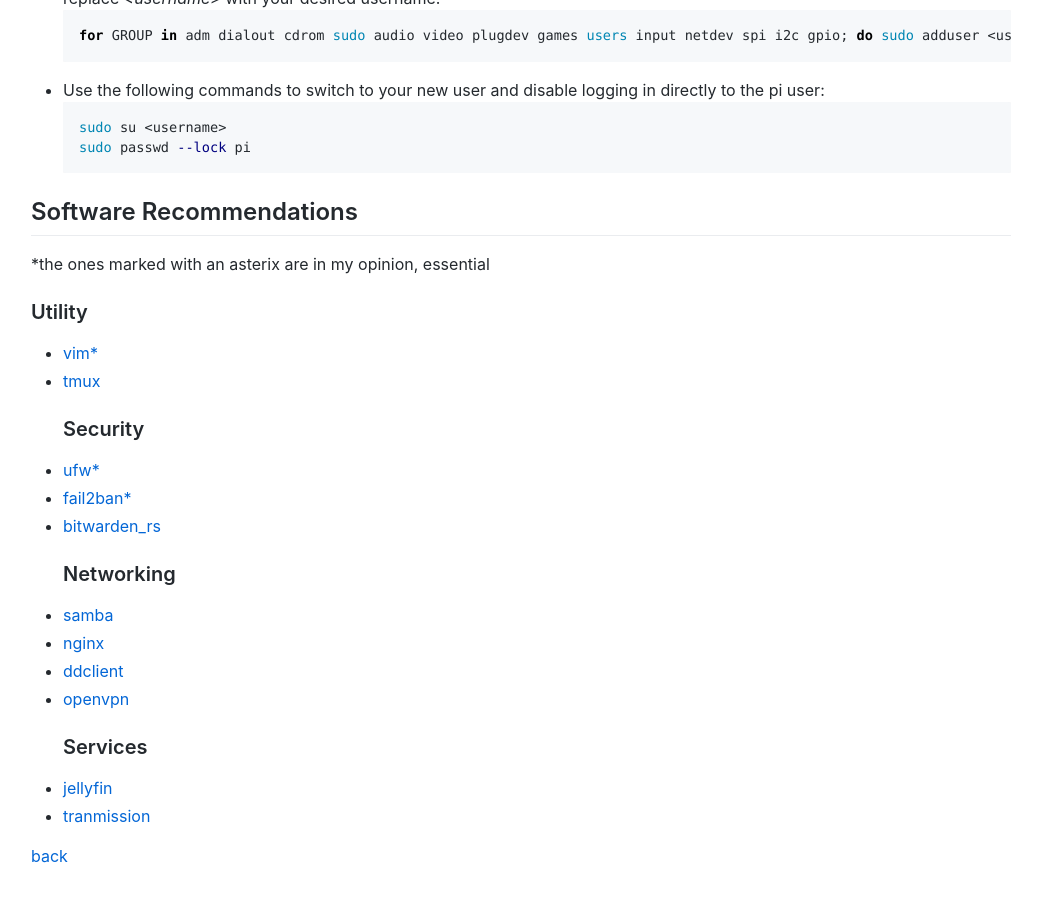
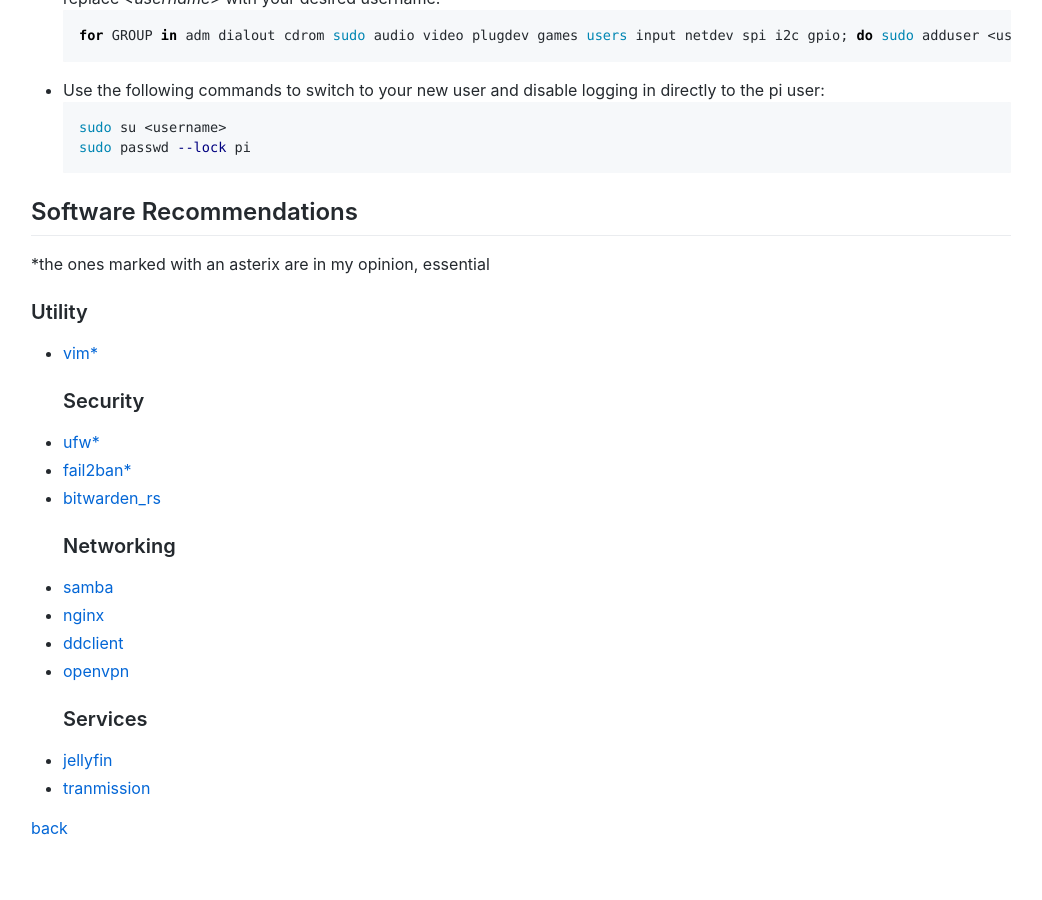
Before and after one commit to rajankpaul/docs, a Jekyll site: the page built from tutorials/raspberry_pi/index.md, in a window 1280 px wide and 900 px high, scrolled down 1281 px. Shown: the whole window, without its empty margins (119-1161 px from the left). Built offline with Jekyll 4.4.1, drawn with Linux system fonts in a browser that asks for light colours; comment, search, counter and statistics services are not loaded; after the commit the page ends 2153 px from its top, so only the background shows below that.

Commit message:
Update index.md

```diff
--- a/tutorials/raspberry_pi/index.md
+++ b/tutorials/raspberry_pi/index.md
@@ -63,7 +63,6 @@ sudo passwd --lock pi
 *the ones marked with an asterix are in my opinion, essential
 ### Utility
 *   [vim*](.)
-*   [tmux](.)
 ### Security
 *   [ufw*](.)
 *   [fail2ban*](.)
```
